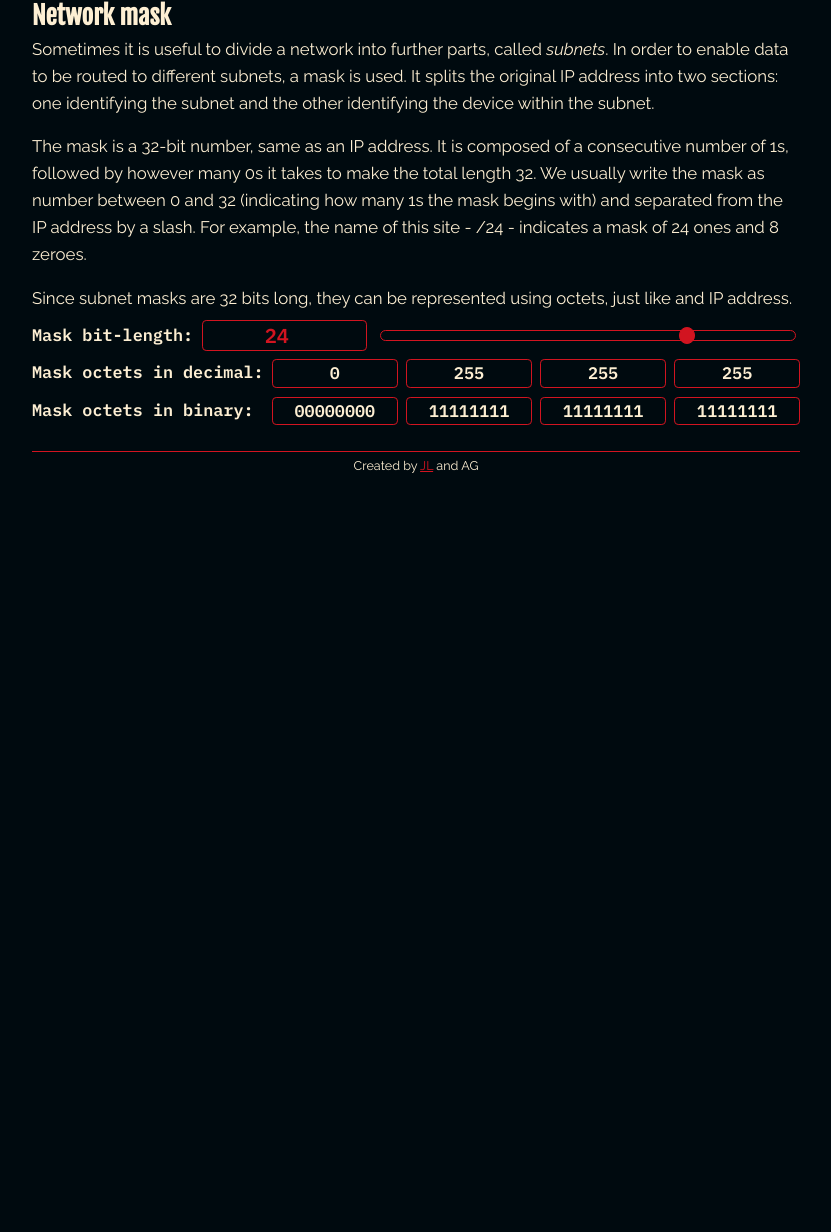
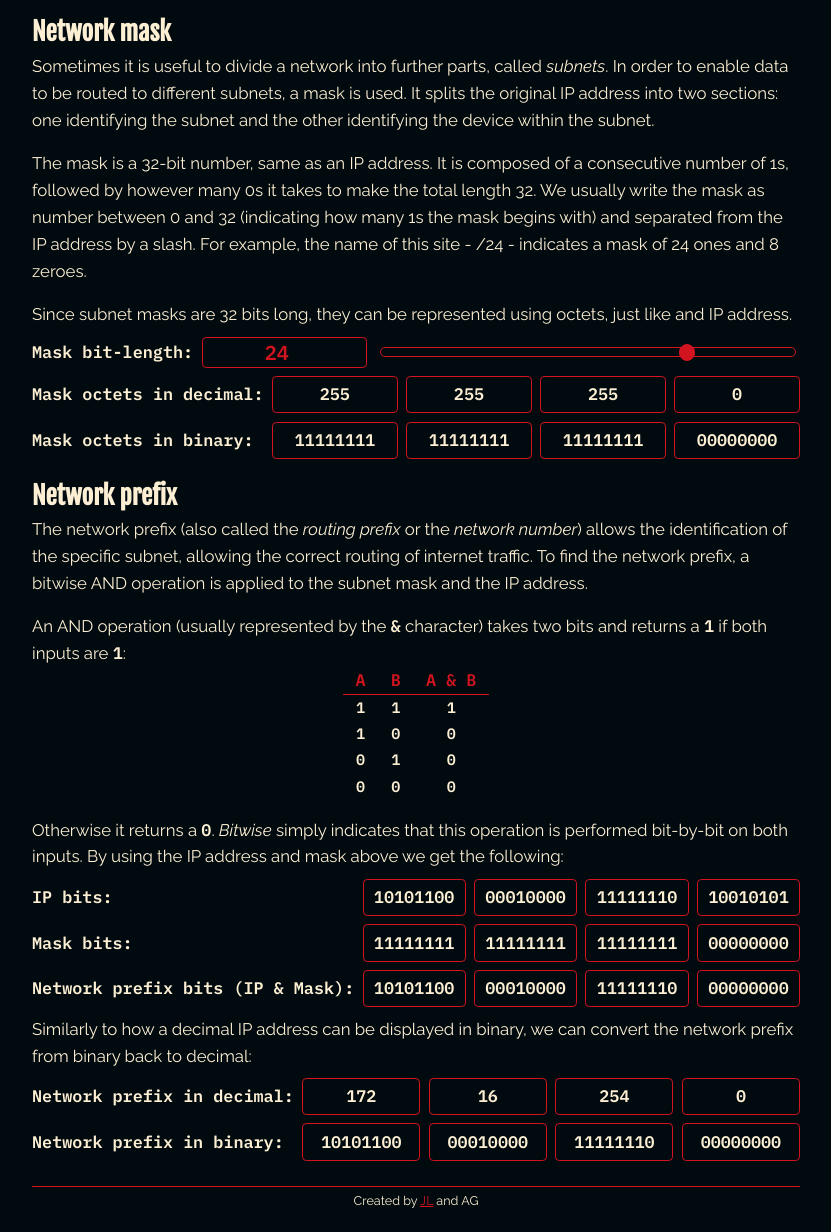
Before and after one commit to Jakub-L/slash-24, a plain HTML site: page index.html in a window 1280 px wide. Shown: the part 565-1797 px from the top of the page, without its empty margins (224-1055 px from the left). Before the commit the page ends 1062 px from the top, so only its background shows below. Drawn offline with Linux system fonts and the light colour scheme.

Commit message:
Add a section calculating network prefix

```diff
--- a/css/global.css
+++ b/css/global.css
@@ -90,6 +90,23 @@ a:visited {
   color: var(--emphasis)
 }
 
+table {
+  margin: 0 auto 1rem auto;
+  text-align: center;
+  font-family: 'IBM Plex Mono', monospace;
+  border-collapse: collapse;
+}
+
+th {
+  padding: 0 0.75rem;
+  color: var(--emphasis);
+  border-bottom: 1px solid var(--emphasis);
+}
+
+td {
+  font-size: 0.9rem;
+}
+
 /* CLASS STYLES */
 .dark {
   --emphasis: hsl(356, 83%, 45%);
@@ -109,7 +126,10 @@ a:visited {
   color: var(--emphasis);
 }
 
-.octet {
+.bits {
+  /* Display and Box Model */
+  padding: 0.25rem 0.5rem;
+
   /* Text */
   text-align: center;
 
@@ -118,27 +138,44 @@ a:visited {
   border-radius: 0.25rem;
 }
 
-.conversion-container {
+.octet-container {
   /* Display and Box Model */
   margin: 0.5rem 0;
   display: grid;
   gap: 0.5rem;
   grid-auto-flow: column;
-  grid-template-columns: 1fr 1fr;
-  grid-template-rows: auto auto auto auto auto;
+  align-items: center;
 
   /* Text */
   font-family: 'IBM Plex Mono', monospace;
   text-align: center;
 }
 
+.octets-2 {
+  grid-template-columns: 1fr 1fr;
+  grid-template-rows: repeat(5, auto);
+}
+
+.octets-3 {
+  grid-template-columns: 1fr 1fr 1fr;
+  grid-template-rows: repeat(5, auto);
+}
+
 /* MEDIA QUERIES */
 @media only screen and (min-width: 768px) {
-  .conversion-container {
+  .octet-container {
     /* Display and Box Model */
     grid-auto-flow: row;
-    grid-template-columns: auto 1fr 1fr 1fr 1fr;
-    grid-template-rows: 1fr 1fr;
     text-align: left;
   }
+
+  .octets-2 {
+    grid-template-columns: auto repeat(4, 1fr);
+    grid-template-rows: 1fr 1fr;
+  }
+
+  .octets-3 {
+    grid-template-columns: auto repeat(4, 1fr);
+    grid-template-rows: 1fr 1fr 1fr;
+  }
 }
--- a/index.html
+++ b/index.html
@@ -48,7 +48,7 @@
     </section>
 
     <section>
-      <h2>IP Address</h2>
+      <h2>IP address</h2>
       <p>An IP (Internet Protocol) address is similar to a real-world address. It allows other computers on a network
         to locate a device and direct traffic to it. IPv4 (IP version 4) uses a 32-bit number to represent the address.
         For human readibility it usually is split into four 8-bit integers called <i>octets</i>. As you will see, when
@@ -58,17 +58,17 @@
         <input id="ip_input__field" type="text">
         <span id="ip_input__validator" class="emphasis hidden">Please input a valid IP address</span>
       </div>
-      <div class="conversion-container">
+      <div class="octet-container octets-2">
         <span>IP octets in decimal:</span>
-        <span class="octet" data-conversion="ip-decimal"></span>
-        <span class="octet" data-conversion="ip-decimal"></span>
-        <span class="octet" data-conversion="ip-decimal"></span>
-        <span class="octet" data-conversion="ip-decimal"></span>
+        <span class="bits" data-group="ip-decimal"></span>
+        <span class="bits" data-group="ip-decimal"></span>
+        <span class="bits" data-group="ip-decimal"></span>
+        <span class="bits" data-group="ip-decimal"></span>
         <span>IP octets in binary:</span>
-        <span class="octet" data-conversion="ip-binary"></span>
-        <span class="octet" data-conversion="ip-binary"></span>
-        <span class="octet" data-conversion="ip-binary"></span>
-        <span class="octet" data-conversion="ip-binary"></span>
+        <span class="bits" data-group="ip-binary"></span>
+        <span class="bits" data-group="ip-binary"></span>
+        <span class="bits" data-group="ip-binary"></span>
+        <span class="bits" data-group="ip-binary"></span>
       </div>
     </section>
 
@@ -87,17 +87,89 @@
         <input id="mask_input__field" type="number" min="0" max="32" aria-labelledby="mask_input__label">
         <input id="mask_input__slider" type="range" min="0" max="32" aria-labelledby="mask_input__label">
       </div>
-      <div class="conversion-container">
+      <div class="octet-container octets-2">
         <span>Mask octets in decimal:</span>
-        <span class="octet" data-conversion="mask-decimal"></span>
-        <span class="octet" data-conversion="mask-decimal"></span>
-        <span class="octet" data-conversion="mask-decimal"></span>
-        <span class="octet" data-conversion="mask-decimal"></span>
+        <span class="bits" data-group="mask-decimal"></span>
+        <span class="bits" data-group="mask-decimal"></span>
+        <span class="bits" data-group="mask-decimal"></span>
+        <span class="bits" data-group="mask-decimal"></span>
         <span>Mask octets in binary:</span>
-        <span class="octet" data-conversion="mask-binary"></span>
-        <span class="octet" data-conversion="mask-binary"></span>
-        <span class="octet" data-conversion="mask-binary"></span>
-        <span class="octet" data-conversion="mask-binary"></span>
+        <span class="bits" data-group="mask-binary"></span>
+        <span class="bits" data-group="mask-binary"></span>
+        <span class="bits" data-group="mask-binary"></span>
+        <span class="bits" data-group="mask-binary"></span>
+      </div>
+    </section>
+
+    <section>
+      <h2>Network prefix</h2>
+      <p>
+        The network prefix (also called the <i>routing prefix</i> or the <i>network number</i>) allows the
+        identification of the specific subnet, allowing the correct routing of internet traffic. To find the network
+        prefix, a bitwise AND operation is applied to the subnet mask and the IP address.
+      </p>
+      <p>An AND operation (usually represented by the <span class="mono">&</span> character) takes two bits and returns
+        a <span class="mono">1</span> if both inputs are <span class="mono">1</span>:</p>
+      <table>
+        <tr>
+          <th>A</th>
+          <th>B</th>
+          <th>A & B</th>
+        </tr>
+        <tr>
+          <td>1</td>
+          <td>1</td>
+          <td>1</td>
+        </tr>
+        <tr>
+          <td>1</td>
+          <td>0</td>
+          <td>0</td>
+        </tr>
+        <tr>
+          <td>0</td>
+          <td>1</td>
+          <td>0</td>
+        </tr>
+        <tr>
+          <td>0</td>
+          <td>0</td>
+          <td>0</td>
+        </tr>
+      </table>
+      <p> Otherwise it returns a <span class="mono">0</span>. <i>Bitwise</i> simply indicates
+        that this operation is performed bit-by-bit on both inputs. By using the IP address and mask above we get the
+        following:</p>
+      <div class="octet-container octets-3">
+        <span>IP bits:</span>
+        <span class="bits" data-group="network-prefix-ip"></span>
+        <span class="bits" data-group="network-prefix-ip"></span>
+        <span class="bits" data-group="network-prefix-ip"></span>
+        <span class="bits" data-group="network-prefix-ip"></span>
+        <span>Mask bits:</span>
+        <span class="bits" data-group="network-prefix-mask"></span>
+        <span class="bits" data-group="network-prefix-mask"></span>
+        <span class="bits" data-group="network-prefix-mask"></span>
+        <span class="bits" data-group="network-prefix-mask"></span>
+        <span>Network prefix bits (IP & Mask):</span>
+        <span class="bits" data-group="network-prefix-result"></span>
+        <span class="bits" data-group="network-prefix-result"></span>
+        <span class="bits" data-group="network-prefix-result"></span>
+        <span class="bits" data-group="network-prefix-result"></span>
+      </div>
+      <p>Similarly to how a decimal IP address can be displayed in binary, we can convert the network prefix from binary
+        back to decimal:</p>
+      <div class="octet-container octets-2">
+        <span>Network prefix in decimal:</span>
+        <span class="bits" data-group="network-prefix-decimal"></span>
+        <span class="bits" data-group="network-prefix-decimal"></span>
+        <span class="bits" data-group="network-prefix-decimal"></span>
+        <span class="bits" data-group="network-prefix-decimal"></span>
+        <span>Network prefix in binary:</span>
+        <span class="bits" data-group="network-prefix-binary"></span>
+        <span class="bits" data-group="network-prefix-binary"></span>
+        <span class="bits" data-group="network-prefix-binary"></span>
+        <span class="bits" data-group="network-prefix-binary"></span>
       </div>
     </section>
 
--- a/js/main.js
+++ b/js/main.js
@@ -1,23 +1,35 @@
 // GLOBALS
-const INITIAL_BITMASK_LENGTH = 24;
-const INITIAL_IP_ADDRESS = '172.16.254.149';
+let mask = 24;
+let ipAddress = '172.16.254.149';
 
 // ELEMENTS
 const ipAddressInput = document.getElementById('ip_input__field');
 const ipAddressValidator = document.getElementById('ip_input__validator');
-const ipDecimalOctets = document.querySelectorAll('[data-conversion=ip-decimal]');
-const ipBinaryOctets = document.querySelectorAll('[data-conversion=ip-binary]');
+const ipDecimalOctets = document.querySelectorAll('[data-group=ip-decimal]');
+const ipBinaryOctets = document.querySelectorAll('[data-group=ip-binary]');
 
 const maskLengthInput = document.getElementById('mask_input__field');
 const maskLengthSlider = document.getElementById('mask_input__slider');
-const maskDecimalOctets = document.querySelectorAll('[data-conversion=mask-decimal]');
-const maskBinaryOctets = document.querySelectorAll('[data-conversion=mask-binary]');
+const maskDecimalOctets = document.querySelectorAll('[data-group=mask-decimal]');
+const maskBinaryOctets = document.querySelectorAll('[data-group=mask-binary]');
+
+const networkPrefixIpOctets = document.querySelectorAll('[data-group=network-prefix-ip]');
+const networkPrefixMaskOctets = document.querySelectorAll('[data-group=network-prefix-mask]');
+const networkPrefixResultOctets = document.querySelectorAll(
+  '[data-group=network-prefix-result]'
+);
+
+const networkPrefixDecimalOctets = document.querySelectorAll(
+  '[data-group=network-prefix-decimal]'
+);
+const networkPrefixBinaryOctets = document.querySelectorAll(
+  '[data-group=network-prefix-binary]'
+);
 
 // INITIALISATION
-setIp(INITIAL_IP_ADDRESS);
-setMask(INITIAL_BITMASK_LENGTH);
-setMaskOctets(maskToOctets(INITIAL_BITMASK_LENGTH));
-setIpOctets(ipToOctets(INITIAL_IP_ADDRESS));
+setIp(ipAddress);
+setMask(mask);
+setNetworkPrefix(ipAddress, mask);
 
 // EVENT LISTENERS
 maskLengthInput.addEventListener('change', bitmaskLengthChange);
@@ -28,15 +40,14 @@ ipAddressInput.addEventListener('change', ipAddressChange);
 function bitmaskLengthChange({ target }) {
   const clampedValue = Math.max(0, Math.min(32, target.value));
   setMask(clampedValue);
-  setMaskOctets(maskToOctets(clampedValue));
+  setNetworkPrefix(ipAddress, clampedValue);
 }
 
 function ipAddressChange({ target }) {
   const newIp = target.value;
-  const newOctets = ipToOctets(newIp);
-  if (isValidIp(newOctets)) {
+  if (isValidIp(newIp)) {
     setIp(newIp);
-    setIpOctets(newOctets);
+    setNetworkPrefix(newIp, mask);
     ipAddressValidator.classList.add('hidden');
   } else {
     ipAddressValidator.classList.remove('hidden');
@@ -49,14 +60,15 @@ function ipToOctets(ip) {
 }
 
 function maskToOctets(length) {
-  return '1'.repeat(length).padStart(32, '0').match(/.{8}/g);
+  return '1'.repeat(length).padEnd(32, '0').match(/.{8}/g);
 }
 
-function isValidIp(octets) {
+function isValidIp(ip) {
+  const octets = ipToOctets(ip);
   return octets.length === 4 && octets.every(octet => octet >= 0 && octet <= 255);
 }
 
-function toFixedBinary(decimal, length) {
+function toBinary(decimal, length = 8) {
   return decimal.toString(2).padStart(length, '0');
 }
 
@@ -65,25 +77,41 @@ function fromBinary(octet) {
 }
 
 // SETTERS
-function setIp(ip) {
-  ipAddressInput.value = ip;
-}
-
-function setIpOctets(decimalOctets) {
-  decimalOctets.forEach((octet, i) => {
+function setIp(newIp) {
+  ipAddress = newIp;
+  ipAddressInput.value = newIp;
+  ipToOctets(newIp).forEach((octet, i) => {
     ipDecimalOctets[i].innerHTML = octet;
-    ipBinaryOctets[i].innerHTML = toFixedBinary(octet, 8);
+    ipBinaryOctets[i].innerHTML = toBinary(octet);
+    networkPrefixIpOctets[i].innerHTML = toBinary(octet);
   });
 }
 
-function setMask(mask) {
-  maskLengthInput.value = mask;
-  maskLengthSlider.value = mask;
+function setMask(newMask) {
+  mask = newMask;
+  maskLengthInput.value = newMask;
+  maskLengthSlider.value = newMask;
+  maskToOctets(newMask).forEach((octet, i) => {
+    maskDecimalOctets[i].innerHTML = fromBinary(octet);
+    maskBinaryOctets[i].innerHTML = octet;
+    networkPrefixMaskOctets[i].innerHTML = octet;
+  });
 }
 
-function setMaskOctets(binaryOctets) {
-  binaryOctets.forEach((octet, i) => {
-    maskDecimalOctets[i].innerHTML = fromBinary(octet);
-    maskBinaryOctets[i].innerHTML = octet;
+function setNetworkPrefix(newIp, newMask) {
+  const maskBits = maskToOctets(newMask).join('').split('').map(Number);
+  const ipBits = ipToOctets(newIp)
+    .map(o => toBinary(o))
+    .join('')
+    .split('')
+    .map(Number);
+  const result = ipBits
+    .map((iBit, i) => iBit & maskBits[i])
+    .join('')
+    .match(/.{8}/g);
+  result.forEach((octet, i) => {
+    networkPrefixResultOctets[i].innerHTML = octet;
+    networkPrefixBinaryOctets[i].innerHTML = octet;
+    networkPrefixDecimalOctets[i].innerHTML = fromBinary(octet);
   });
 }
```
